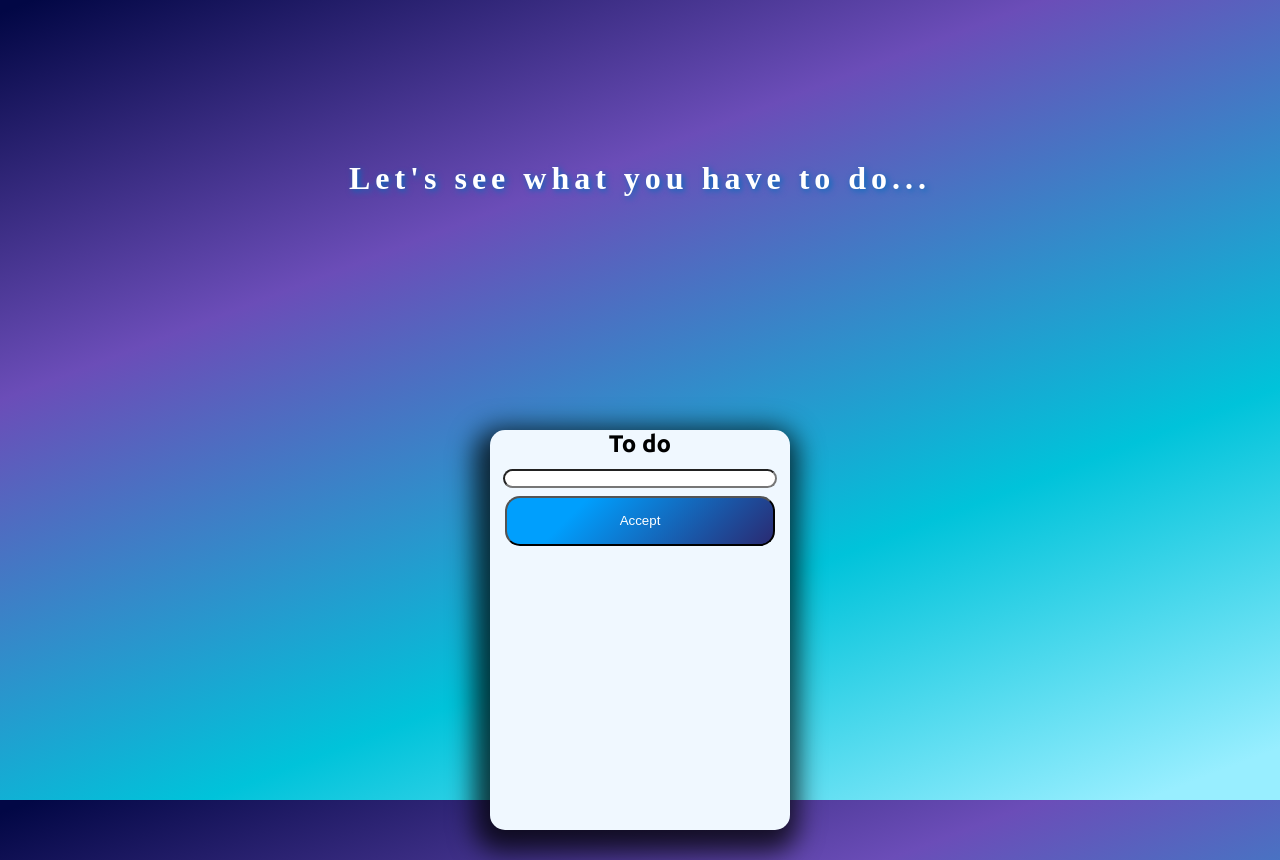
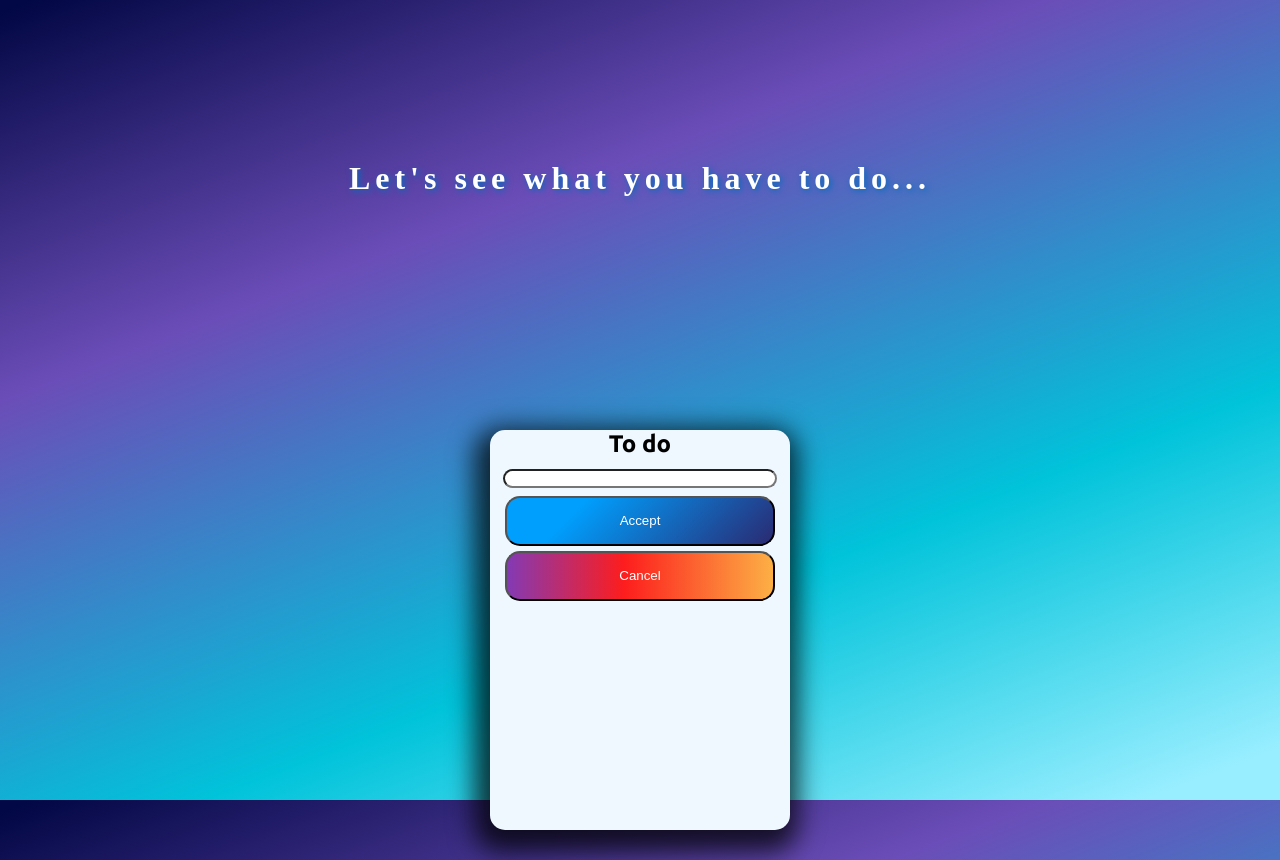
Before and after one commit to jakubiszon26/react-to-do-app, a React (Create React App) app: page / in a window 1280 px wide. Both pictures are taken after a click on the button "Add task". Built offline with nearby package versions, Linux system fonts and the light colour scheme.

Commit message:
added cancel button

```diff
--- a/src/components/AddNewTaskForm.js
+++ b/src/components/AddNewTaskForm.js
@@ -13,6 +13,12 @@ export default function AddNewTaskForm({ data, setCardState, cardState }) {
         className="submit-button"
       >
         Accept
+      </button>
+      <button
+        onClick={() => setCardState({ clicked: false })}
+        className="cancel-button"
+      >
+        Cancel
       </button>
     </div>
   );
--- a/src/index.css
+++ b/src/index.css
@@ -92,7 +92,7 @@ li {
   border-radius: 10px;
   position: relative;
   border: none;
-  cursor:grab;
+  cursor: grab;
   text-decoration-thickness: 4px;
 }
 .item:focus {
@@ -104,7 +104,7 @@ li {
   border-radius: 10px;
   position: relative;
   border: none;
-  cursor:grab;
+  cursor: grab;
   border: none;
   outline: none;
 }
@@ -160,6 +160,23 @@ li {
   border-radius: 15px;
   color: white;
   border: none none none;
+}
+.cancel-button {
+  width: 90%;
+  margin-left: 2.5%;
+  margin-right: 2.5%;
+  background: rgb(131, 58, 180);
+  background: linear-gradient(
+    90deg,
+    rgba(131, 58, 180, 1) 0%,
+    rgba(253, 29, 29, 1) 44%,
+    rgba(252, 176, 69, 1) 100%
+  );
+  margin-top: 5px;
+  height: 50px;
+  border-radius: 15px;
+  color: white;
+  border: none none none;
   margin-bottom: 10px;
 }
 .add-new-task-form {
```
Also changed, not shown: src/App.css (deleted, +0 -38 lines), 1 other file (tests, documents, lock files or other folders).
